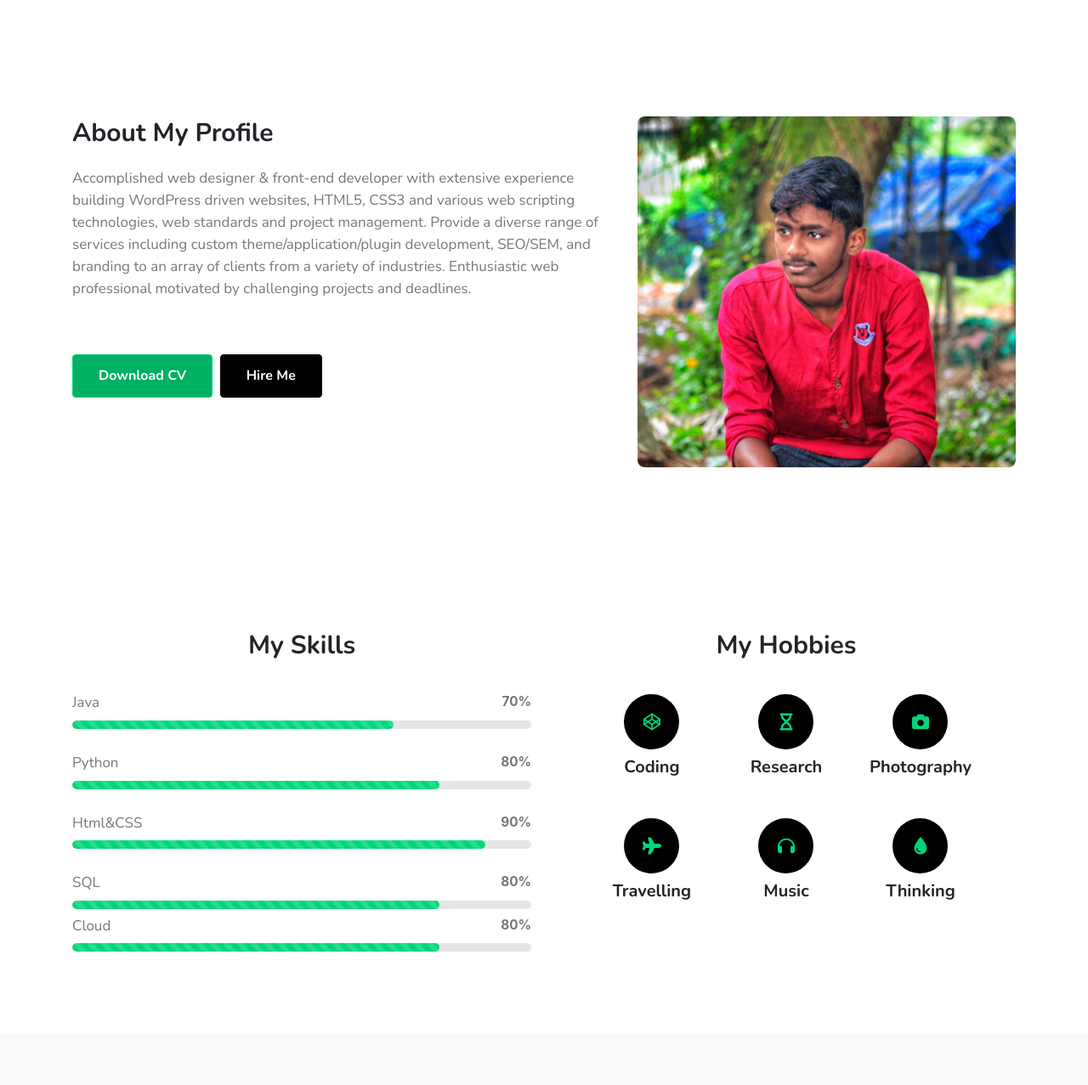
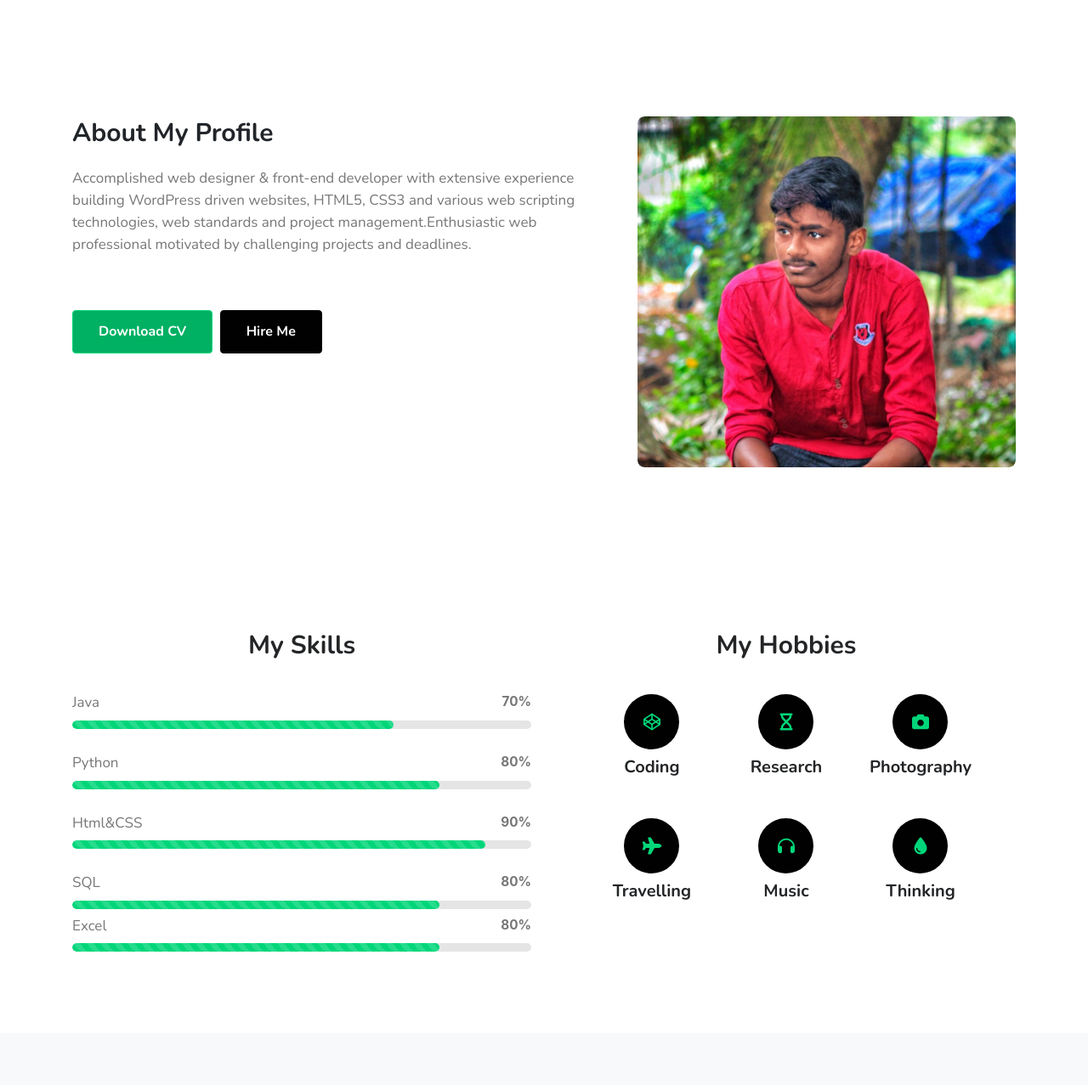
Before and after one commit to sai1443/Sai-Portifolio, a plain HTML site: page about.html in a window 1280 px wide. Shown: the part 983-2260 px from the top of the page at 85% size. Drawn offline with nearby package versions, Linux system fonts and the light colour scheme.

Commit message:
Update about.html

```diff
--- a/about.html
+++ b/about.html
@@ -144,9 +144,7 @@ if(typeof _bsa !== 'undefined' && _bsa) {
                     <h4>About my profile </h4>
                     <p class="mb-3">Accomplished web designer & front-end developer with extensive experience
                         building WordPress driven websites, HTML5, CSS3 and various web scripting technologies,
-                        web standards and project management. Provide a diverse range of services including custom
-                        theme/application/plugin development, SEO/SEM, and branding to an array of clients from a
-                        variety of industries. Enthusiastic web professional motivated by challenging projects and
+                        web standards and project management.Enthusiastic web professional motivated by challenging projects and
                         deadlines.</p>
                     <a href="resume.html" class="btn-style btn-primary btn mt-lg-5 mt-4">Download CV</a>
                     <a href="contact.html" class="btn-style btn-secondary btn mt-lg-5 mt-4 ml-1">Hire Me</a>
@@ -188,7 +186,7 @@ if(typeof _bsa !== 'undefined' && _bsa) {
                         <div class="progress-bar progress-bar-striped active" style="width: 80%">
                         </div>
                     </div>
-                    <h6 style="padding-top: 10px;">Cloud <span> 80% </span></h6>
+                    <h6 style="padding-top: 10px;">Excel <span> 80% </span></h6>
                     <div class="progress  mb-bar-grids prgs-mb-last">
                         <div class="progress-bar progress-bar-striped active" style="width: 80%">
                         </div>
```
